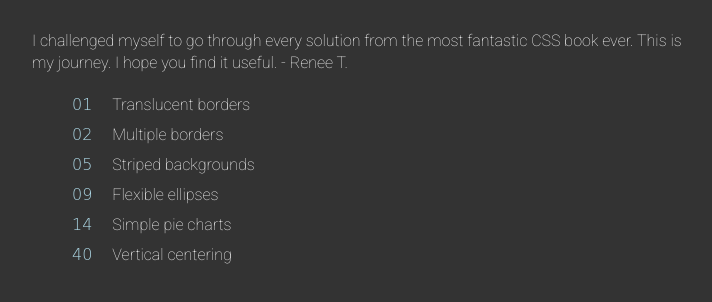
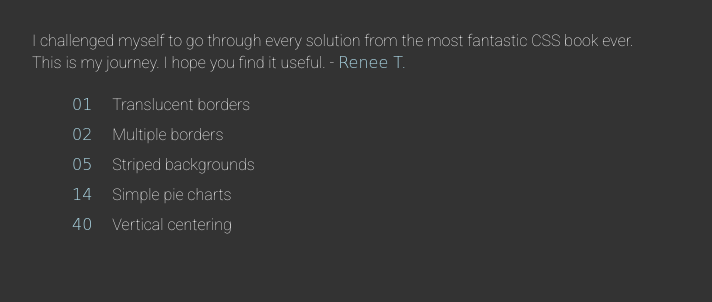
Before and after one commit to rjene/css-secrets, a plain HTML site: page index.html in a window 1280 px wide. Shown: the part 160-462 px from the top of the page, without its empty margins (26-738 px from the left). Drawn offline with Linux system fonts and the light colour scheme; a web font is replaced by a local one.

Commit message:
Updated index page content

```diff
--- a/index.html
+++ b/index.html
@@ -48,12 +48,12 @@
 <body>
    <div class="wrapper">
     <h1>CSS Secrets</h1>
-    <p>I challenged myself to go through every solution from the <a href="https://www.amazon.ca/CSS-Secrets-Solutions-Everyday-Problems/dp/1449372635/ref=sr_1_1?ie=UTF8&qid=1535425667&sr=8-1&keywords=css+secrets" target="_blank">most fantastic CSS book ever</a>. This is my journey. I hope you find it useful. - <a href="https://www.linkedin.com/in/rjene/">Renee T.</a></p>
+       <p>I challenged myself to go through every solution from the <a href="https://www.amazon.ca/CSS-Secrets-Solutions-Everyday-Problems/dp/1449372635/ref=sr_1_1?ie=UTF8&qid=1535425667&sr=8-1&keywords=css+secrets" target="_blank">most fantastic CSS book ever</a>.<br/>This is my journey. I hope you find it useful. - <a href="https://www.linkedin.com/in/rjene/"><em>Renee T.</em></a></p>
     <ul>
         <li><a href="01_translucent-borders.html" title="CSS Translucent borders"><em>01</em>Translucent borders</a></li>
         <li><a href="02_multiple-borders.html" title="CSS Multiple borders"><em>02</em>Multiple borders</a></li>
         <li><a href="05_striped-backgrounds.html" title="CSS Striped backgrounds"><em>05</em>Striped backgrounds</a></li>
-        <li><a href="09_flexible-ellipses.html" title="CSS Flexible ellipses"><em>09</em>Flexible ellipses</a></li>
+<!--        <li><a href="09_flexible-ellipses.html" title="CSS Flexible ellipses"><em>09</em>Flexible ellipses</a></li>-->
         <li><a href="14_simple-pie-charts.html" title="CSS Simple pie charts"><em>14</em>Simple pie charts</a></li>
         <li><a href="40_vertical-centering.html" title="CSS Vertical centering"><em>40</em>Vertical centering</a></li>
     </ul>
```
